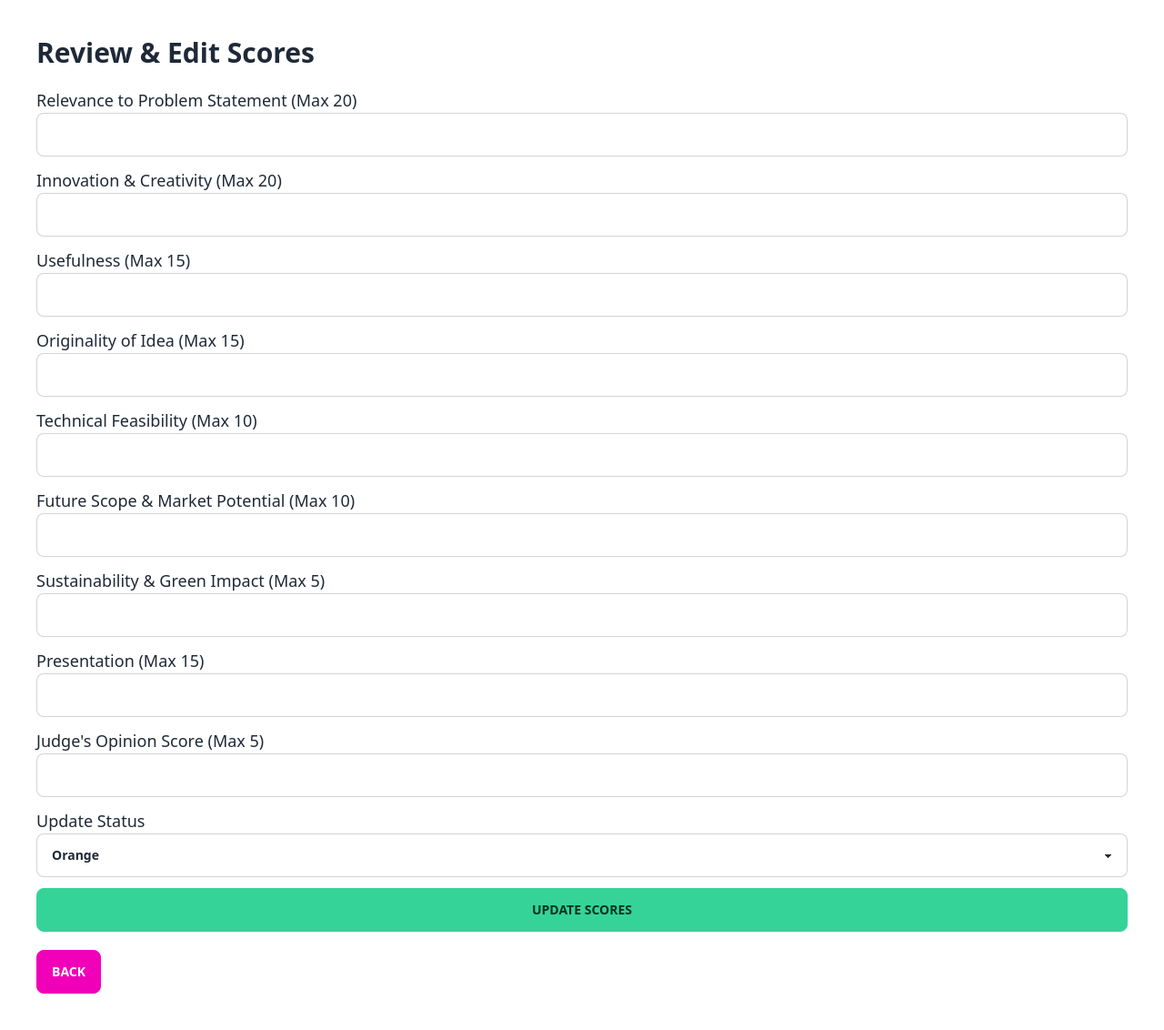
After one commit to SujayKulkarni-2211/ideathonl1evaluatorhelp, a Flask app: template templates/review.html in a window 1280 px wide. The commit adds this page. Shown: the whole page at 91% size. Run offline with Flask 3, Linux system fonts and the light colour scheme; the template is opened without the code that fills it, so the values that code supplies are empty; some libraries are stand-ins or nearby versions.

Commit message:
🚀 Major Updates: Manual Scoring, Panel Movement, & AI Fixes
🔹 Added review functionality (
eview_team route) for judges to edit AI-assigned scores.
🔹 Enabled manual entry of **Presentation Score & Judge's Opinion Score** in Green Panel (update_scores route).
🔹 Fixed AI scoring to exclude Presentation & Judge's Opinion (these default to

```diff
--- a/app.py
+++ b/app.py
@@ -157,6 +157,88 @@ def download_ppt(team_id):
 
     return "File not found", 404
 
+@app.route('/review/<int:team_id>', methods=['GET', 'POST'])
+def review_team(team_id):
+    if 'user_id' not in session:
+        return redirect(url_for('login'))
+
+    with sqlite3.connect(DATABASE) as conn:
+        cursor = conn.cursor()
+
+        # Fetch the team's current details
+        cursor.execute("SELECT * FROM teams WHERE id=?", (team_id,))
+        team = cursor.fetchone()
+
+    if not team:
+        return "Team not found", 404
+
+    if request.method == 'POST':
+        # Get updated scores from form submission
+        relevance = request.form.get('relevance', team[5])
+        innovation = request.form.get('innovation', team[6])
+        usefulness = request.form.get('usefulness', team[7])
+        originality = request.form.get('originality', team[8])
+        feasibility = request.form.get('feasibility', team[9])
+        future_scope = request.form.get('future_scope', team[10])
+        sustainability = request.form.get('sustainability', team[11])
+        presentation = request.form.get('presentation', team[12])
+        judges_opinion_score = request.form.get('judges_opinion_score', team[13])
+        flag = request.form.get('flag', team[14])  # Keep the flag as is or update it
+
+        # Update database
+        with sqlite3.connect(DATABASE) as conn:
+            cursor = conn.cursor()
+            cursor.execute("""
+                UPDATE teams SET
+                relevance=?, innovation=?, usefulness=?, originality=?, feasibility=?,
+                future_scope=?, sustainability=?, presentation=?, judges_opinion_score=?, flag=?
+                WHERE id=?
+            """, (relevance, innovation, usefulness, originality, feasibility,
+                  future_scope, sustainability, presentation, judges_opinion_score, flag, team_id))
+            conn.commit()
+
+        return redirect(url_for('view_category', category=flag))  # Redirect to the respective category
+
+    return render_template('review.html', team=team)
+
+@app.route('/move_to_green/<int:team_id>')
+def move_to_green(team_id):
+    with sqlite3.connect(DATABASE) as conn:
+        cursor = conn.cursor()
+        cursor.execute("UPDATE teams SET flag='Green' WHERE id=?", (team_id,))
+        conn.commit()
+
+    return redirect(url_for('view_category', category='Orange'))
+
+@app.route('/update_scores/<int:team_id>', methods=['POST'])
+def update_scores(team_id):
+    if 'user_id' not in session:
+        return redirect(url_for('login'))
+
+    presentation_score = request.form.get('presentation_score')
+    judges_opinion_score = request.form.get('judges_opinion_score')
+
+    with sqlite3.connect(DATABASE) as conn:
+        cursor = conn.cursor()
+        cursor.execute("""
+            UPDATE teams
+            SET presentation=?, judges_opinion_score=?
+            WHERE id=?
+        """, (presentation_score, judges_opinion_score, team_id))
+        conn.commit()
+
+    return redirect(url_for('view_category', category='Green'))
+
+@app.route('/move_to_red/<int:team_id>')
+def move_to_red(team_id):
+    with sqlite3.connect(DATABASE) as conn:
+        cursor = conn.cursor()
+        cursor.execute("UPDATE teams SET flag='Red' WHERE id=?", (team_id,))
+        conn.commit()
+
+    return redirect(url_for('view_category', category='Green'))
+
+
 if __name__ == '__main__':
     init_db()
     app.run(debug=True)
--- a/requirements.txt
+++ b/requirements.txt
@@ -2,3 +2,4 @@ Flask
 requests
 google-generativeai
 python-pptx
+reportlab
--- /dev/null
+++ b/templates/review.html
@@ -0,0 +1,54 @@
+<!DOCTYPE html>
+<html lang="en">
+<head>
+    <title>Review Team</title>
+    <link rel="stylesheet" href="https://cdn.jsdelivr.net/npm/daisyui@2.51.0/dist/full.css">
+    <script src="https://cdn.tailwindcss.com"></script>
+</head>
+<body class="p-10">
+    <div class="container mx-auto">
+        <h1 class="text-3xl font-bold mb-5">Review & Edit Scores</h1>
+
+        <form action="/review/{{ team[0] }}" method="post">
+            <label class="block text-lg">Relevance to Problem Statement (Max 20)</label>
+            <input type="number" name="relevance" value="{{ team[5] }}" class="input input-bordered w-full mb-3">
+
+            <label class="block text-lg">Innovation & Creativity (Max 20)</label>
+            <input type="number" name="innovation" value="{{ team[6] }}" class="input input-bordered w-full mb-3">
+
+            <label class="block text-lg">Usefulness (Max 15)</label>
+            <input type="number" name="usefulness" value="{{ team[7] }}" class="input input-bordered w-full mb-3">
+
+            <label class="block text-lg">Originality of Idea (Max 15)</label>
+            <input type="number" name="originality" value="{{ team[8] }}" class="input input-bordered w-full mb-3">
+
+            <label class="block text-lg">Technical Feasibility (Max 10)</label>
+            <input type="number" name="feasibility" value="{{ team[9] }}" class="input input-bordered w-full mb-3">
+
+            <label class="block text-lg">Future Scope & Market Potential (Max 10)</label>
+            <input type="number" name="future_scope" value="{{ team[10] }}" class="input input-bordered w-full mb-3">
+
+            <label class="block text-lg">Sustainability & Green Impact (Max 5)</label>
+            <input type="number" name="sustainability" value="{{ team[11] }}" class="input input-bordered w-full mb-3">
+
+            <label class="block text-lg">Presentation (Max 15)</label>
+            <input type="number" name="presentation" value="{{ team[12] }}" class="input input-bordered w-full mb-3">
+
+            <label class="block text-lg">Judge's Opinion Score (Max 5)</label>
+            <input type="number" name="judges_opinion_score" value="{{ team[13] }}" class="input input-bordered w-full mb-3">
+
+            <label class="block text-lg">Update Status</label>
+            <select name="flag" class="select select-bordered w-full mb-3">
+                <option value="Orange" {% if team[14] == 'Orange' %} selected {% endif %}>Orange</option>
+                <option value="Green" {% if team[14] == 'Green' %} selected {% endif %}>Move to Green</option>
+                <option value="Red" {% if team[14] == 'Red' %} selected {% endif %}>Move to Red</option>
+            </select>
+
+
+            <button type="submit" class="btn btn-success w-full">Update Scores</button>
+        </form>
+
+        <a href="/view/{{ team[14] }}" class="btn btn-secondary mt-5">Back</a>
+    </div>
+</body>
+</html>
```
Also changed, not shown: templates/view_category.html (+19 -5 lines), 2 other files.
